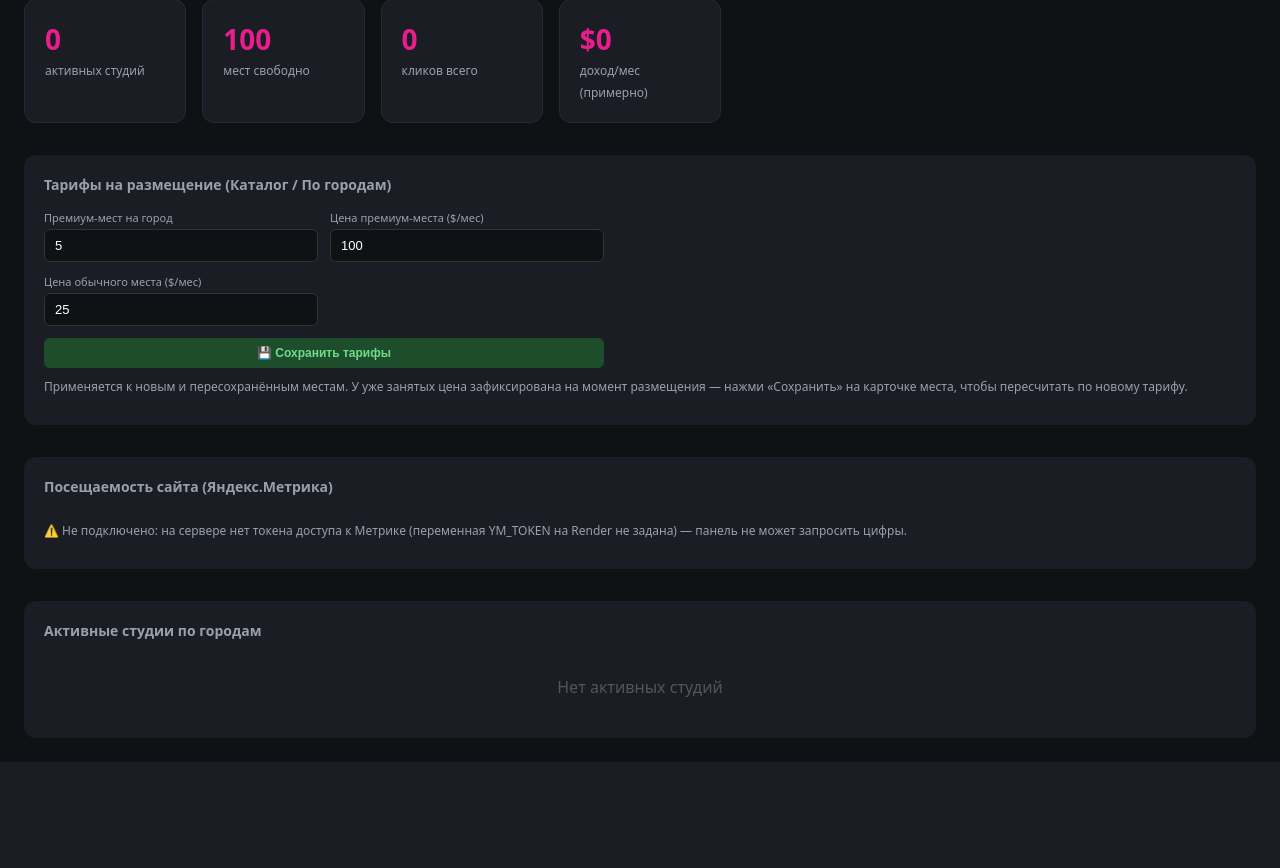
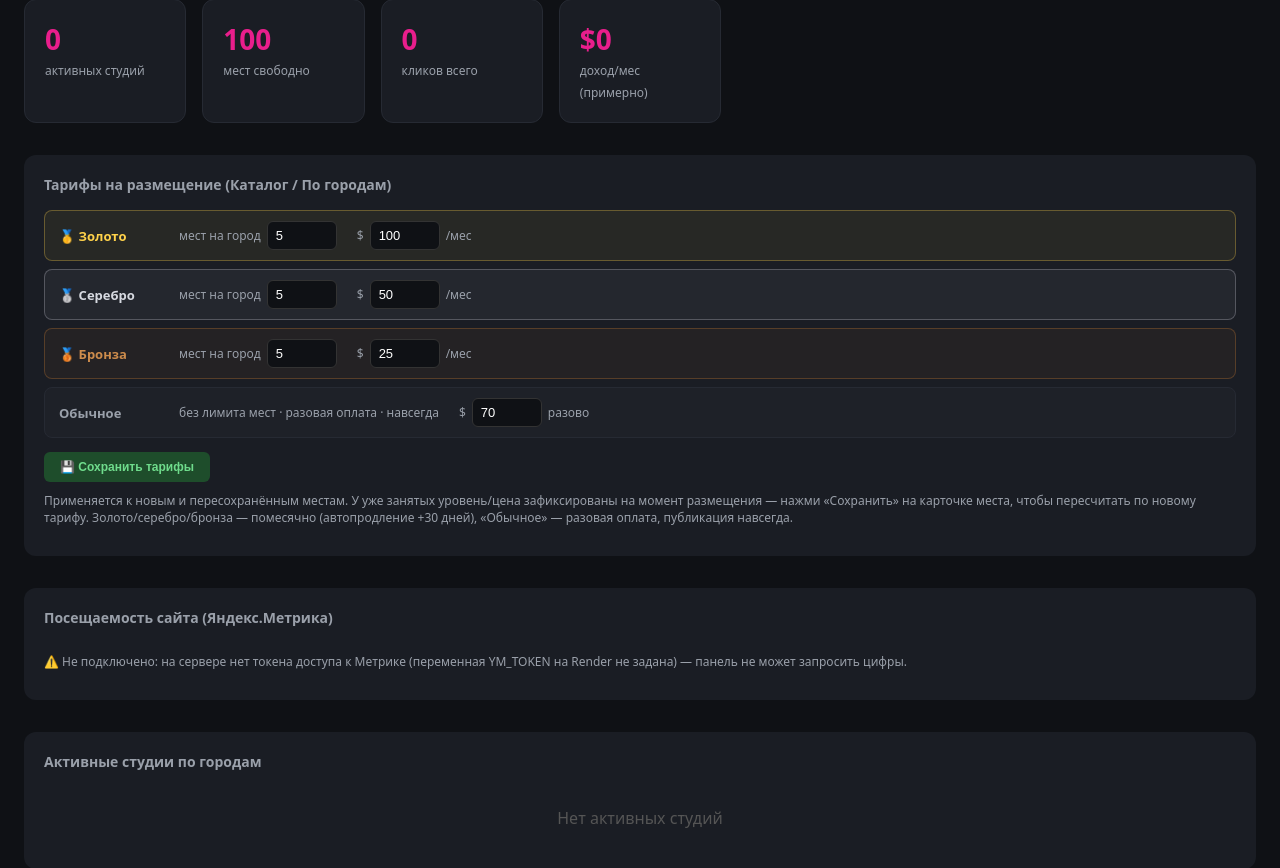
Before and after one commit to admin11111111113/workadult-server, a Flask app: page /admin in a window 1280 px wide. Shown: the part 138-1006 px from the top of the page. Before the commit the page ends 900 px from the top, so only its background shows below. Run offline with Flask 3, Linux system fonts and the light colour scheme; the visitor is signed in with stand-in values (Sample User, id 1); data that the repository does not hold is empty.

Commit message:
add gold/silver/bronze tiers + one-time permanent regular listing
Replaces the flat premium/regular pricing with three paid tiers per
city (gold/silver/bronze, monthly with auto-renew) plus a "regular"
tier that's a one-time payment for a permanent listing (no expires_at,
no auto-renew, extend button hidden). Counts and prices per tier are
editable from Overview. Catalog, per-city view, and the public
studios.html all use the stored tier/price now.

```diff
--- a/app.py
+++ b/app.py
@@ -47,7 +47,16 @@ CATALOG_FMT_LABELS = {"studio": "В студии", "home": "Из дома", "pai
 
 # Тарифы задаются в админке (вкладка «Обзор») и хранятся в Firebase — эти
 # значения только запасной вариант, если настройки ещё не сохранялись.
-PRICING_DEFAULTS = {"premium_price": 100, "regular_price": 25, "premium_per_city": 5}
+# Три платных уровня в каждом городе (помесячно, автопродление +30 дней) +
+# «обычное» объявление — разовая оплата, публикация навсегда (без expires_at).
+PRICING_DEFAULTS = {
+    "gold_count": 5, "gold_price": 100,
+    "silver_count": 5, "silver_price": 50,
+    "bronze_count": 5, "bronze_price": 25,
+    "regular_price": 70,
+}
+TIER_ORDER = ("gold", "silver", "bronze", "regular")
+TIER_LABELS = {"gold": "🥇 Золото", "silver": "🥈 Серебро", "bronze": "🥉 Бронза", "regular": "Обычное"}
 
 def _get_pricing():
     raw = db.reference(_PRICING_REF).get() or {}
@@ -59,13 +68,23 @@ def _get_pricing():
             pass
     return out
 
+def _tier_for_rank(rank, pricing):
+    """По месту в очереди города определяет уровень и цену."""
+    if rank <= pricing["gold_count"]:
+        return "gold", pricing["gold_price"]
+    if rank <= pricing["gold_count"] + pricing["silver_count"]:
+        return "silver", pricing["silver_price"]
+    if rank <= pricing["gold_count"] + pricing["silver_count"] + pricing["bronze_count"]:
+        return "bronze", pricing["bronze_price"]
+    return "regular", pricing["regular_price"]
+
 PUBLIC_FIELDS = ("name", "city", "desc", "photo", "contacts", "url")
 
 def _slot_key(n):
     return f"slot_{int(n):03d}"
 
 def _is_expired(rec):
-    """Проверяет истёк ли срок размещения"""
+    """Проверяет истёк ли срок размещения. У «обычных» (навсегда) expires_at нет."""
     expires_at = rec.get("expires_at")
     if not expires_at:
         return False
@@ -134,10 +153,10 @@ def api_listings():
         # цена фиксируется в момент размещения (см. admin_slot_save) — так
         # смена тарифа в админке не задним числом меняет уже купленные места
         price = rec.get("price", pricing["regular_price"])
-        premium = rec.get("premium", False)
         listing = {k: rec.get(k, "") for k in PUBLIC_FIELDS}
         listing["expires_at"] = rec.get("expires_at")
-        listing["premium"] = premium
+        listing["premium"] = rec.get("premium", False)
+        listing["tier"] = rec.get("tier", "regular")
         out.append({"slot": n, "price": price, "listing": listing})
     return jsonify({"ok": True, "slots": out})
 
@@ -151,6 +170,7 @@ def api_featured():
         if rec and rec.get("status") == "active" and not _is_expired(rec) and rec.get("premium"):
             listing = {k: rec.get(k, "") for k in PUBLIC_FIELDS}
             listing["slot"] = n
+            listing["tier"] = rec.get("tier", "regular")
             featured.append(listing)
     return jsonify({"ok": True, "featured": featured})
 
@@ -238,7 +258,7 @@ def admin_dashboard():
                 days_left = 0
             else:
                 days_left = int(diff / 86400)
-        slot = {"slot": n, "price": pricing["regular_price"], "premium": False,
+        slot = {"slot": n, "price": pricing["regular_price"], "premium": False, "tier": "regular",
                "days_left": days_left, "expired": expired, **rec}
         slots.append(slot)
     total_clicks = sum(int(s.get("clicks", 0)) for s in slots)
@@ -265,7 +285,8 @@ def admin_dashboard():
                            total_clicks=total_clicks, occupied=occupied,
                            slot_count=SLOT_COUNT, vacancies=vacancies, vac_top5=vac_top5,
                            catalog_studios=catalog_studios, catalog_formats=CATALOG_FORMATS,
-                           catalog_fmt_labels=CATALOG_FMT_LABELS, pricing=pricing)
+                           catalog_fmt_labels=CATALOG_FMT_LABELS, pricing=pricing,
+                           tier_labels=TIER_LABELS)
 
 @app.route("/admin/pricing/save", methods=["POST"])
 @_require_admin
@@ -285,18 +306,19 @@ def admin_slot_save(n):
     if not (1 <= n <= SLOT_COUNT):
         return redirect(url_for("admin_dashboard"))
 
-    # Автоматически ставим срок 30 дней
-    expires_at = time.time() + (30 * 24 * 3600)
     city = request.form.get("city", "").strip()[:80]
 
-    # Цена/премиум считаются по месту В ГОРОДЕ: топ-N уже занятых мест в этом
-    # городе (N и цены — из тарифов в админке) идут по премиум-цене, остальные
-    # по обычной. Считаем на момент сохранения — так правки тарифов в
-    # настройках применяются к новым и пересохранённым местам.
+    # Уровень/цена считаются по месту В ГОРОДЕ: топ-N золото, следующие N
+    # серебро, следующие N бронза (N и цены — из тарифов в админке), остальные
+    # «обычные». Считаем на момент сохранения — так правки тарифов применяются
+    # к новым и пересохранённым местам.
     raw = db.reference(_LISTINGS_REF).get() or {}
     pricing = _get_pricing()
     rank = _city_occupied_count(raw, city, exclude_slot=n) + 1
-    premium = rank <= pricing["premium_per_city"]
+    tier, price = _tier_for_rank(rank, pricing)
+    # Золото/серебро/бронза — помесячная оплата (автопродление +30 дней).
+    # «Обычное» — разовая оплата, публикация навсегда (без expires_at).
+    expires_at = None if tier == "regular" else time.time() + (30 * 24 * 3600)
 
     rec = {
         "name":       request.form.get("name", "").strip()[:120],
@@ -307,8 +329,9 @@ def admin_slot_save(n):
         "url":        request.form.get("url", "").strip()[:300],
         "status":     "active",
         "expires_at": expires_at,
-        "premium":    premium,
-        "price":      pricing["premium_price"] if premium else pricing["regular_price"],
+        "tier":       tier,
+        "premium":    tier != "regular",
+        "price":      price,
     }
     ref = db.reference(f"{_LISTINGS_REF}/{_slot_key(n)}")
     existing = raw.get(_slot_key(n)) or {}
@@ -320,10 +343,10 @@ def admin_slot_save(n):
 @app.route("/admin/slot/<int:n>/extend", methods=["POST"])
 @_require_admin
 def admin_slot_extend(n):
-    """Продлить на ещё 30 дней"""
+    """Продлить на ещё 30 дней (только платные уровни — «обычное» и так навсегда)"""
     ref = db.reference(f"{_LISTINGS_REF}/{_slot_key(n)}")
     rec = ref.get()
-    if rec:
+    if rec and rec.get("tier") != "regular":
         current = max(rec.get("expires_at", time.time()), time.time())
         rec["expires_at"] = current + (30 * 24 * 3600)
         rec["status"] = "active"
--- a/templates/dashboard.html
+++ b/templates/dashboard.html
@@ -117,6 +117,29 @@
   .fmt-chip { background: rgba(255,255,255,.05); border: 1px solid #333; color: #9aa0aa; border-radius: 8px; padding: 3px 9px; font-size: 11px; font-weight: 600; margin-right: 4px; display: inline-block; }
   .fmt-checks { display: flex; gap: 12px; flex-wrap: wrap; }
   .fmt-checks label { display: flex; align-items: center; gap: 6px; font-size: 12px; color: #ccc; }
+
+  /* Тарифные строки: золото/серебро/бронза/обычное */
+  .tier-row { display: flex; align-items: center; gap: 20px; padding: 10px 14px; border-radius: 8px; margin-bottom: 8px; border: 1px solid #262a33; }
+  .tier-row label { display: flex; align-items: center; gap: 6px; font-size: 12px; color: #9aa0aa; }
+  .tier-row input { width: 70px; padding: 6px 8px; border-radius: 6px; border: 1px solid #333; background: #0f1115; color: #fff; font-size: 13px; }
+  .tier-label { font-weight: 700; font-size: 13px; min-width: 100px; }
+  .tier-row-gold { background: rgba(255,210,74,.06); border-color: rgba(255,210,74,.3); } .tier-row-gold .tier-label { color: #ffd24a; }
+  .tier-row-silver { background: rgba(200,200,210,.06); border-color: rgba(200,200,210,.3); } .tier-row-silver .tier-label { color: #d6d9e0; }
+  .tier-row-bronze { background: rgba(205,127,50,.06); border-color: rgba(205,127,50,.3); } .tier-row-bronze .tier-label { color: #cd8c4c; }
+  .tier-row-regular { background: rgba(255,255,255,.02); } .tier-row-regular .tier-label { color: #9aa0aa; }
+
+  /* Медаль-бейджи на карточках мест/каталога */
+  .badge-tier { font-size: 10px; font-weight: 800; padding: 3px 9px; border-radius: 999px; letter-spacing: .3px; }
+  .badge-tier.gold { background: rgba(255,210,74,.16); color: #ffd24a; border: 1px solid rgba(255,210,74,.4); }
+  .badge-tier.silver { background: rgba(200,200,210,.16); color: #e2e5ea; border: 1px solid rgba(200,200,210,.4); }
+  .badge-tier.bronze { background: rgba(205,127,50,.16); color: #e0a06a; border: 1px solid rgba(205,127,50,.4); }
+  .badge-tier.regular { background: #2a2e38; color: #9aa0aa; border: 1px solid #333; }
+  .slot-card.tier-gold { border-color: rgba(255,210,74,.5); background: #14120a; }
+  .slot-card.tier-silver { border-color: rgba(200,200,210,.5); background: #131417; }
+  .slot-card.tier-bronze { border-color: rgba(205,127,50,.5); background: #14100a; }
+  .cat-card.tier-gold { border-color: rgba(255,210,74,.5); background: #14120a; }
+  .cat-card.tier-silver { border-color: rgba(200,200,210,.5); background: #131417; }
+  .cat-card.tier-bronze { border-color: rgba(205,127,50,.5); background: #14100a; }
 </style>
 </head>
 <body>
@@ -161,24 +184,32 @@
 
     <div class="city-stats" style="margin-bottom:32px">
       <h3>Тарифы на размещение (Каталог / По городам)</h3>
-      <form method="post" action="/admin/pricing/save" class="form-grid" style="max-width:560px">
-        <div class="form-group">
-          <label>Премиум-мест на город</label>
-          <input type="number" name="premium_per_city" value="{{ pricing.premium_per_city }}" min="0" max="{{ slot_count }}">
+      <form method="post" action="/admin/pricing/save">
+        <div class="tier-row tier-row-gold">
+          <span class="tier-label">🥇 Золото</span>
+          <label>мест на город <input type="number" name="gold_count" value="{{ pricing.gold_count }}" min="0" max="{{ slot_count }}"></label>
+          <label>$ <input type="number" name="gold_price" value="{{ pricing.gold_price }}" min="0"> /мес</label>
         </div>
-        <div class="form-group">
-          <label>Цена премиум-места ($/мес)</label>
-          <input type="number" name="premium_price" value="{{ pricing.premium_price }}" min="0">
+        <div class="tier-row tier-row-silver">
+          <span class="tier-label">🥈 Серебро</span>
+          <label>мест на город <input type="number" name="silver_count" value="{{ pricing.silver_count }}" min="0" max="{{ slot_count }}"></label>
+          <label>$ <input type="number" name="silver_price" value="{{ pricing.silver_price }}" min="0"> /мес</label>
         </div>
-        <div class="form-group">
-          <label>Цена обычного места ($/мес)</label>
-          <input type="number" name="regular_price" value="{{ pricing.regular_price }}" min="0">
+        <div class="tier-row tier-row-bronze">
+          <span class="tier-label">🥉 Бронза</span>
+          <label>мест на город <input type="number" name="bronze_count" value="{{ pricing.bronze_count }}" min="0" max="{{ slot_count }}"></label>
+          <label>$ <input type="number" name="bronze_price" value="{{ pricing.bronze_price }}" min="0"> /мес</label>
         </div>
-        <div class="form-group full">
+        <div class="tier-row tier-row-regular">
+          <span class="tier-label">Обычное</span>
+          <label>без лимита мест · разовая оплата · навсегда</label>
+          <label>$ <input type="number" name="regular_price" value="{{ pricing.regular_price }}" min="0"> разово</label>
+        </div>
+        <div class="actions-row" style="margin-top:14px">
           <button class="btn btn-save" type="submit">💾 Сохранить тарифы</button>
         </div>
       </form>
-      <div class="traffic-note">Применяется к новым и пересохранённым местам. У уже занятых цена зафиксирована на момент размещения — нажми «Сохранить» на карточке места, чтобы пересчитать по новому тарифу.</div>
+      <div class="traffic-note">Применяется к новым и пересохранённым местам. У уже занятых уровень/цена зафиксированы на момент размещения — нажми «Сохранить» на карточке места, чтобы пересчитать по новому тарифу. Золото/серебро/бронза — помесячно (автопродление +30 дней), «Обычное» — разовая оплата, публикация навсегда.</div>
     </div>
 
     <div class="city-stats" style="margin-bottom:32px">
@@ -545,6 +576,14 @@
 // Данные слотов из сервера
 const ALL_SLOTS = {{ slots | tojson }};
 const PRICING = {{ pricing | tojson }};
+const TIER_LABEL = {gold: '🥇 Золото', silver: '🥈 Серебро', bronze: '🥉 Бронза', regular: 'Обычное'};
+
+function tierForRank(rank) {
+  if (rank <= PRICING.gold_count) return {tier: 'gold', price: PRICING.gold_price};
+  if (rank <= PRICING.gold_count + PRICING.silver_count) return {tier: 'silver', price: PRICING.silver_price};
+  if (rank <= PRICING.gold_count + PRICING.silver_count + PRICING.bronze_count) return {tier: 'bronze', price: PRICING.bronze_price};
+  return {tier: 'regular', price: PRICING.regular_price};
+}
 
 function showTab(name) {
   document.querySelectorAll('.tab').forEach((t,i) => t.classList.toggle('active', ['overview','cities','catalog','vacancies','studii'][i] === name));
@@ -593,13 +632,14 @@ function renderCatalog() {
   grid.innerHTML = cities.map(city => {
     const list = byCity[city].slice().sort((a, b) => (b.price || 0) - (a.price || 0));
     const cards = list.map(s => {
-      const isPremium = !!s.premium;
-      const price = s.price != null ? s.price : (isPremium ? PRICING.premium_price : PRICING.regular_price);
+      const tier = s.tier || 'regular';
+      const price = s.price != null ? s.price : PRICING.regular_price;
+      const perm = tier === 'regular';
       return `
-      <div class="cat-card ${isPremium ? 'premium' : ''}">
-        <div class="cat-badge ${isPremium ? 'premium' : ''}">
-          <span>${isPremium ? '⭐ Премиум место #' + s.slot : 'Место #' + s.slot}</span>
-          <span>$${price}/мес</span>
+      <div class="cat-card ${tier !== 'regular' ? 'tier-' + tier : ''}">
+        <div class="cat-badge">
+          <span class="badge-tier ${tier}">${TIER_LABEL[tier]}</span>
+          <span>$${price}${perm ? ' разово · навсегда' : '/мес'}</span>
         </div>
         ${s.photo ? `<img class="cat-photo" src="${s.photo}" alt="" onerror="this.style.display='none'">` : ''}
         <div class="cat-name">${s.name}</div>
@@ -727,12 +767,14 @@ function showCity(city) {
   document.querySelectorAll('.city-btn').forEach(b => b.classList.toggle('active', b.dataset.city === city));
   document.getElementById('cityTitle').textContent = city;
 
-  // Топ-N мест в городе — премиум (см. тарифы в «Обзоре»), остальные обычные.
-  // Занятые этим городом + свободные места (добавляем из общего пула до 10 карточек на просмотр).
+  // Золото/серебро/бронза — топ-N мест в городе (см. тарифы в «Обзоре»), остальные обычные.
+  // Занятые этим городом + свободные места (добавляем из общего пула до 15 карточек на просмотр).
   const citySlots = ALL_SLOTS.filter(s => s.city === city && s.status === 'active');
-  const freeSlots = ALL_SLOTS.filter(s => !s.name).slice(0, 10 - citySlots.length);
+  const previewCount = PRICING.gold_count + PRICING.silver_count + PRICING.bronze_count + 5;
+  const freeSlots = ALL_SLOTS.filter(s => !s.name).slice(0, Math.max(0, previewCount - citySlots.length));
 
-  document.getElementById('citySubtitle').textContent = citySlots.length + ' занято · премиум-мест в городе: ' + PRICING.premium_per_city;
+  document.getElementById('citySubtitle').textContent = citySlots.length + ' занято · золото '
+    + PRICING.gold_count + ' · серебро ' + PRICING.silver_count + ' · бронза ' + PRICING.bronze_count + ' на город';
   document.getElementById('slotsPanel').classList.add('active');
 
   const grid = document.getElementById('slotsGrid');
@@ -747,14 +789,14 @@ function showCity(city) {
 function renderSlot(grid, s, localNum, city) {
   const isOccupied = s.name && s.status === 'active';
   const isExpired = s.expired;
-  // У занятого места цена/премиум зафиксированы при размещении; у пустого —
+  // У занятого места уровень/цена зафиксированы при размещении; у пустого —
   // показываем, чем оно станет, если занять его следующим в этом городе.
-  const isPremium = isOccupied ? !!s.premium : localNum <= PRICING.premium_per_city;
-  const price = isOccupied ? (s.price != null ? s.price : (isPremium ? PRICING.premium_price : PRICING.regular_price))
-                            : (isPremium ? PRICING.premium_price : PRICING.regular_price);
+  const tier = isOccupied ? (s.tier || 'regular') : tierForRank(localNum).tier;
+  const price = isOccupied ? (s.price != null ? s.price : PRICING.regular_price) : tierForRank(localNum).price;
+  const perm = tier === 'regular';
 
   let cardClass = 'slot-card';
-  if (isPremium) cardClass += ' premium';
+  if (tier !== 'regular') cardClass += ' tier-' + tier;
   if (isOccupied && !isExpired) cardClass += ' occupied';
   if (isExpired) cardClass += ' expired-card';
 
@@ -765,7 +807,9 @@ function renderSlot(grid, s, localNum, city) {
   else badgeHtml = '<span class="badge active">активно</span>';
 
   let daysHtml = '';
-  if (s.days_left !== null && s.days_left !== undefined) {
+  if (isOccupied && perm) {
+    daysHtml = '<span class="days">♾ навсегда</span>';
+  } else if (s.days_left !== null && s.days_left !== undefined) {
     const cls = s.days_left <= 0 ? 'danger' : s.days_left <= 3 ? 'warn' : '';
     daysHtml = `<span class="days ${cls}">${s.days_left > 0 ? s.days_left + ' дн.' : 'истёк'}</span>`;
   }
@@ -776,8 +820,8 @@ function renderSlot(grid, s, localNum, city) {
     <div class="${cardClass}">
       <div class="slot-header" onclick="toggleSlot('${slotId}')">
         <div>
-          <span class="slot-num ${isPremium ? 'premium' : ''}">
-            ${isPremium ? '⭐' : '○'} Место #${localNum} (глоб. #${s.slot}) · $${price}/мес
+          <span class="slot-num">
+            <span class="badge-tier ${tier}">${TIER_LABEL[tier]}</span> Место #${localNum} (глоб. #${s.slot}) · $${price}${perm ? ' разово' : '/мес'}
           </span>
           ${s.name ? `<div style="font-size:12px;color:#bbb;margin-top:2px">${s.name}</div>` : ''}
         </div>
@@ -816,14 +860,16 @@ function renderSlot(grid, s, localNum, city) {
             </div>
           </div>
           <div class="actions-row">
-            <button class="btn btn-save" type="submit">💾 Сохранить (+30 дней)</button>
+            <button class="btn btn-save" type="submit">💾 Сохранить${perm ? '' : ' (+30 дней)'}</button>
           </div>
         </form>
         ${s.name ? `
         <div class="actions-row">
+          ${!perm ? `
           <form method="post" action="/admin/slot/${s.slot}/extend" style="display:inline">
             <button class="btn btn-extend" type="submit">🔄 +30 дней</button>
           </form>
+          ` : ''}
           <form method="post" action="/admin/slot/${s.slot}/hide" style="display:inline">
             <button class="btn btn-hide" type="submit">${s.status === 'hidden' ? '👁 Показать' : '🙈 Скрыть'}</button>
           </form>
```
Also changed, not shown: studios.html (+20 -10 lines).
